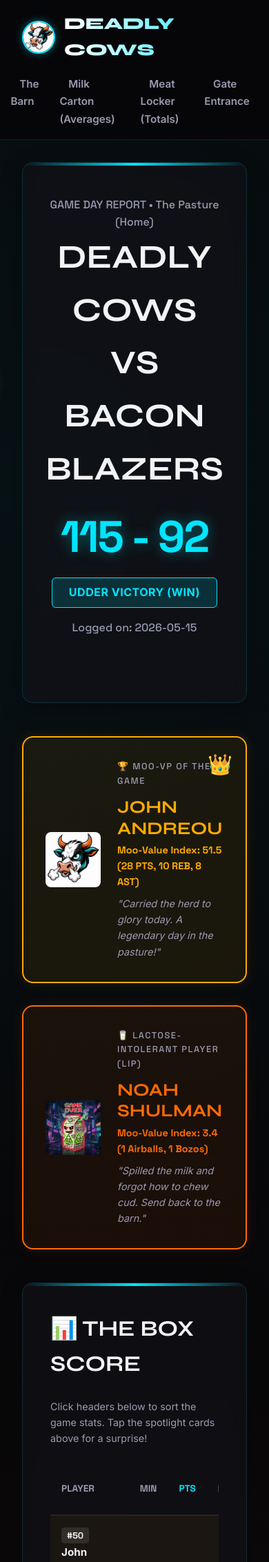
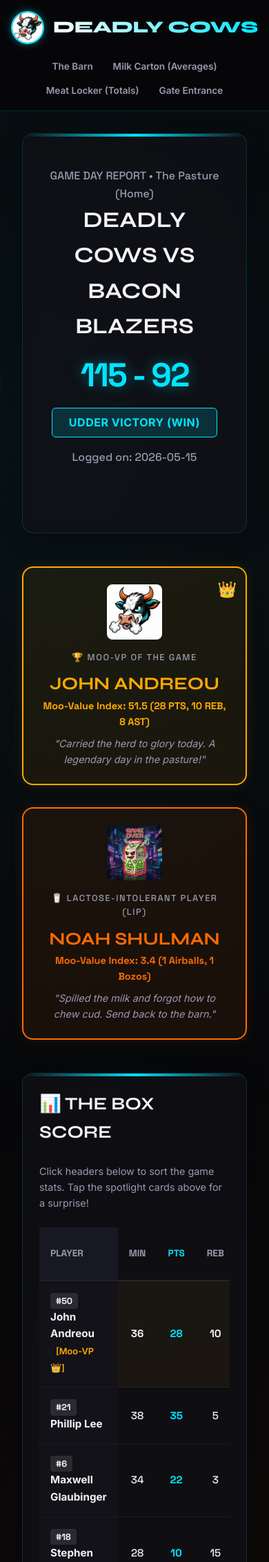
Before and after one commit to stkruse18/deadlycows, a Flask app: page /game/1 in a window 390 px wide. Shown: the top 2264 px of the page at 69% size. Run offline with Flask 3, Linux system fonts and the light colour scheme; data comes from the database, SQL or seed files in the repository.

Commit message:
Overhauled mobile responsiveness and table scrolling

```diff
--- a/static/css/style.css
+++ b/static/css/style.css
@@ -770,16 +770,94 @@ footer p {
         text-align: center;
     }
     .hero-content h1 {
-        font-size: 3rem;
+        font-size: 2.6rem;
     }
     .spotlight-grid {
         grid-template-columns: 1fr;
     }
     .admin-grid {
         grid-template-columns: 1fr;
+        gap: 2rem;
     }
     .nav-container {
         flex-direction: column;
+        gap: 1.2rem;
+        padding: 1rem;
+    }
+    .nav-menu {
+        gap: 0.6rem;
+        flex-wrap: wrap;
+        justify-content: center;
+    }
+    .nav-item a {
+        font-size: 0.85rem;
+        padding: 0.4rem 0.6rem;
+    }
+    .glass-panel {
+        padding: 1.5rem;
+    }
+    .glass-panel-title {
+        font-size: 1.6rem;
+    }
+}
+
+@media(max-width: 600px) {
+    .hero-content h1 {
+        font-size: 2.2rem;
+    }
+    .hero-subtitle {
+        font-size: 1.05rem;
+    }
+    .spotlight-card {
+        flex-direction: column;
+        text-align: center;
+        padding: 1.5rem;
         gap: 1rem;
     }
+    .spotlight-card::after {
+        top: 0.8rem;
+        right: 0.8rem;
+        font-size: 1.4rem;
+    }
+    .game-header-opponent {
+        font-size: 2rem;
+    }
+    .game-header-score {
+        font-size: 3rem;
+    }
+    .game-card-row {
+        grid-template-columns: 1fr 1fr;
+        gap: 0.8rem;
+        padding: 1rem;
+    }
+    .game-card-outcome {
+        justify-self: start;
+        grid-column: 1 / 2;
+    }
+    .game-card-score {
+        grid-column: 2 / 3;
+        grid-row: 1 / 3;
+        align-self: center;
+    }
 }
+
+/* Sticky first column for tables on mobile screens so stats are readable */
+@media(max-width: 800px) {
+    table.stats-table th:first-child,
+    table.stats-table td:first-child,
+    table.stats-entry-table th:first-child,
+    table.stats-entry-table td:first-child {
+        position: sticky;
+        left: 0;
+        background: #121218; /* Solid card color to cover overlapping text */
+        z-index: 10;
+        box-shadow: 4px 0 8px rgba(0, 0, 0, 0.6);
+    }
+
+    /* Ensure header cell is stacked above scrollable cell elements */
+    table.stats-table th:first-child,
+    table.stats-entry-table th:first-child {
+        z-index: 11;
+        background: #181822; /* Slightly darker header column */
+    }
+}
```
